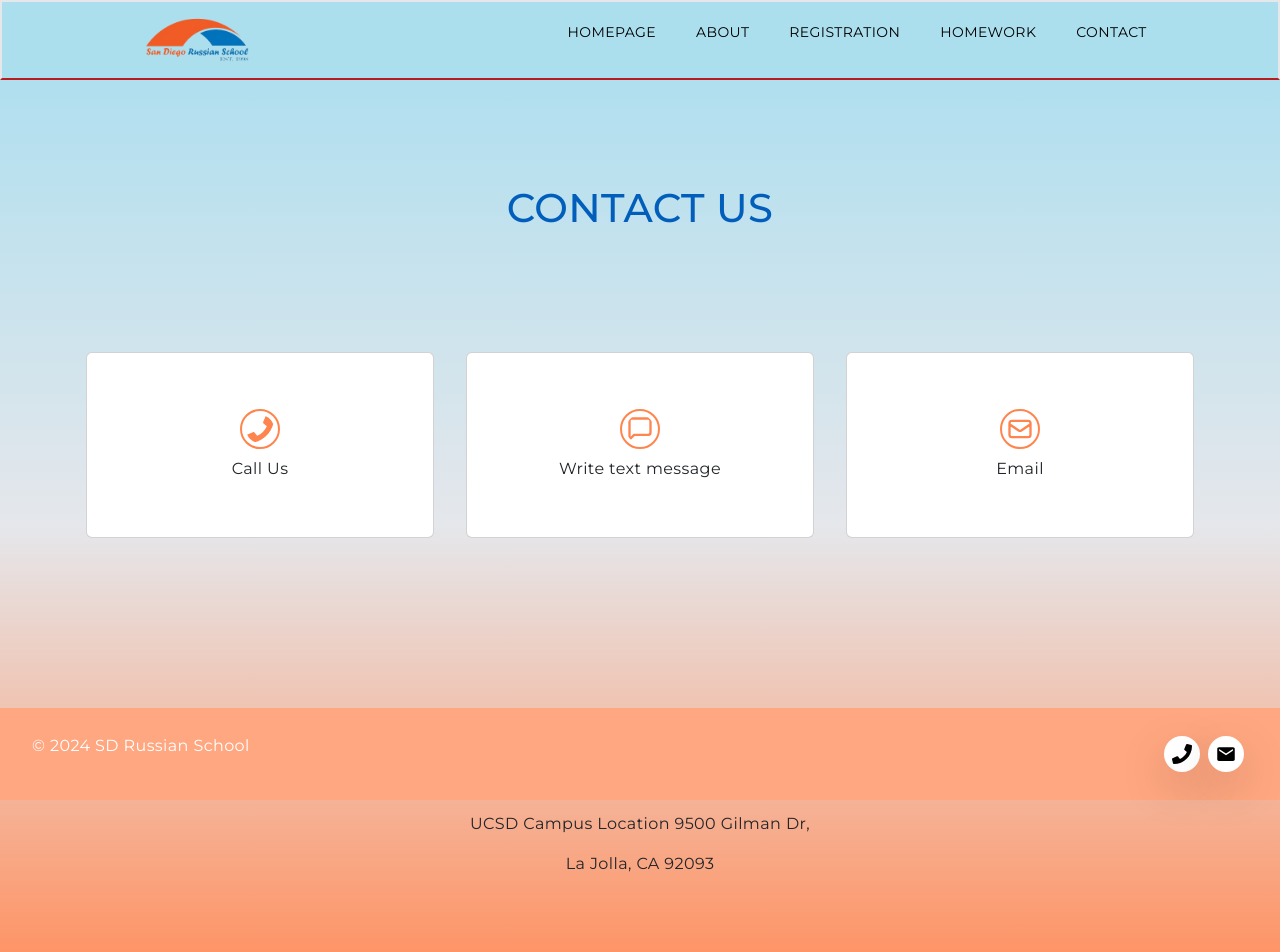
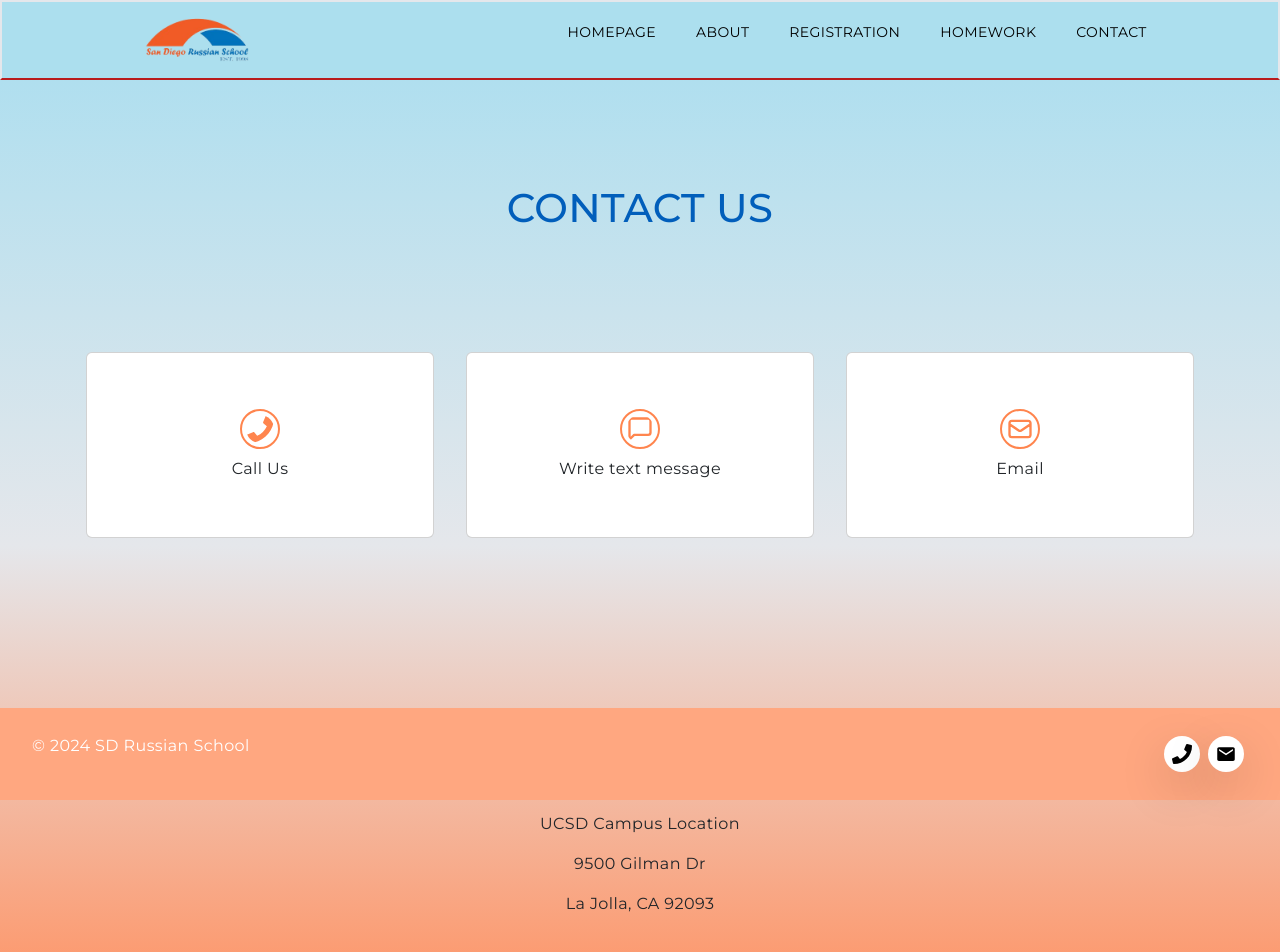
Before and after one commit to Tinetort/russian-school, a Next.js app: page /contact in a window 1280 px wide. Shown: the top 952 px of the page. Built offline with nearby package versions, Linux system fonts and the light colour scheme.

Commit message:
contact fix

```diff
--- a/src/app/(overview)/contact/page.jsx
+++ b/src/app/(overview)/contact/page.jsx
@@ -145,7 +145,8 @@ const Page = () => {
                     className="text-[#ff854e] border-2 border-[#ff854e] rounded-full p-1"
                 />
                 <h2>We are located at</h2>
-                <p>UCSD Campus Location 9500 Gilman Dr, </p>
+                <p>UCSD Campus Location</p>
+                <p>9500 Gilman Dr</p>
                 <p>La Jolla, CA 92093</p>
             </div>
         </div>
```
